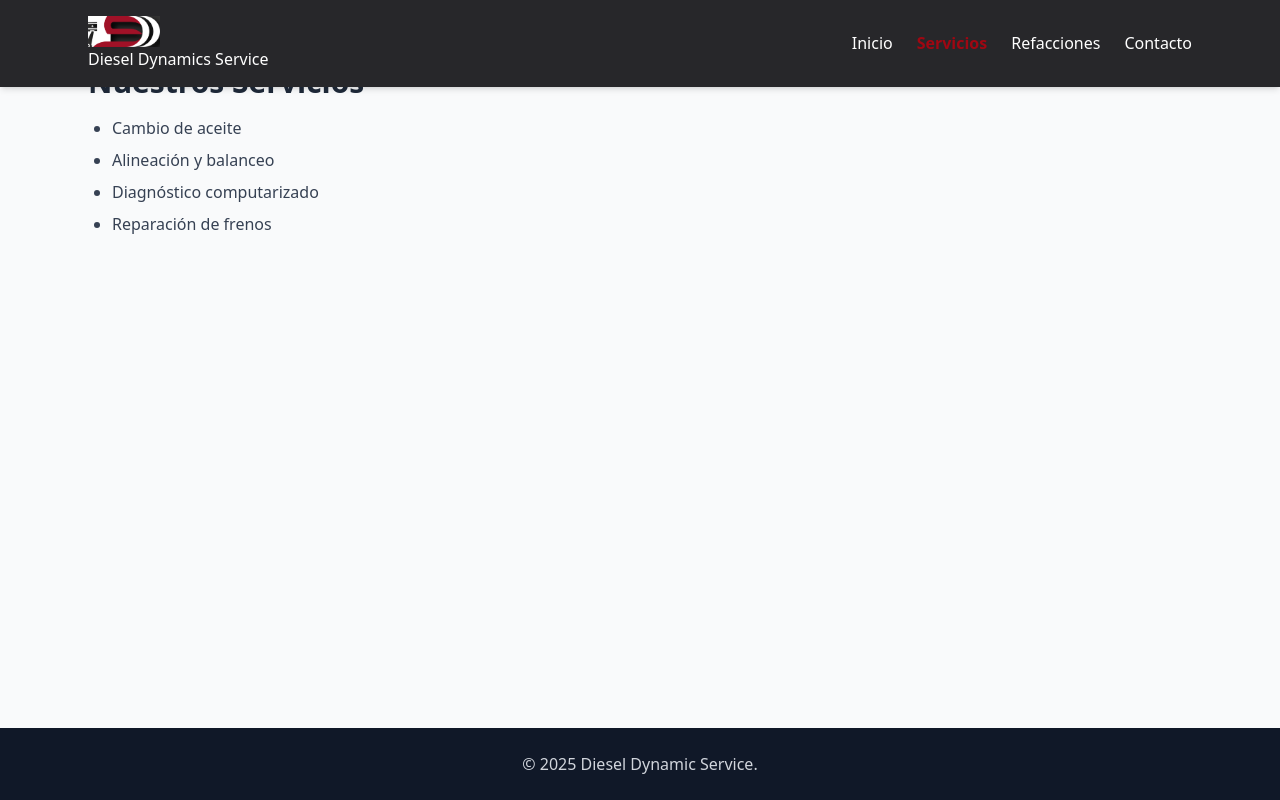
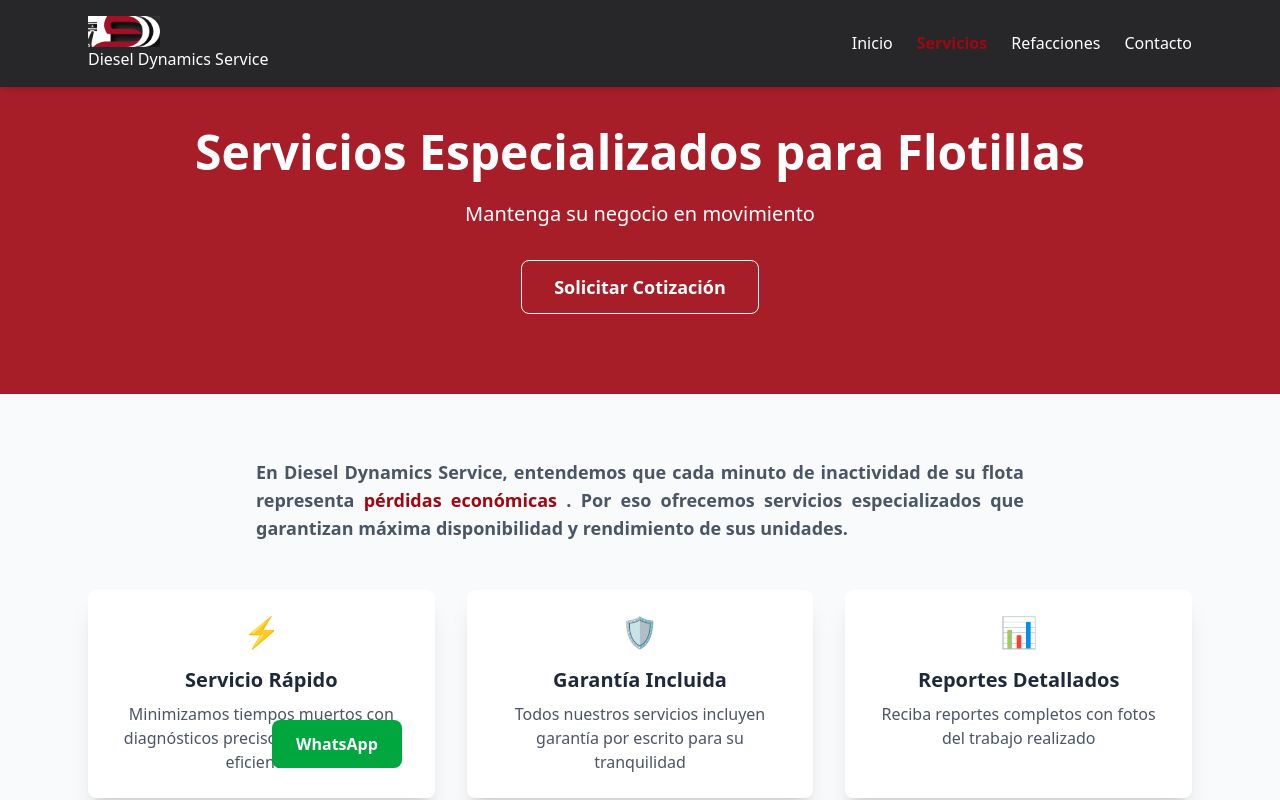
Before and after one commit to LegaspiRicardo/Diesel-Dynamic-Service, a React (Vite) app: page /servicios in a window 1280 px wide. Shown: the top 800 px of the page. Built offline with nearby package versions, Linux system fonts and the light colour scheme; the HTML template or start-up script is replaced by a standard one.

Commit message:
Add files via upload

```diff
--- a/src/pages/Home.tsx
+++ b/src/pages/Home.tsx
@@ -1,6 +1,5 @@
 // src/pages/Home.tsx
 import ServiciosCarousel from "../components/ServiciosCarousel";
-
 
 const servicios = [
     { title: "Reparación de motor", icon: "/icons/reparacionmotor.PNG" },
@@ -23,8 +22,6 @@ const servicios = [
 
 
 ];
-
-
 
 
 export default function Home() {
@@ -287,7 +284,7 @@ export default function Home() {
                                 <div className="bg-white p-8 rounded-lg shadow-md">
                                     <h3 className="text-2xl font-semibold mb-4 text-gray-700">Medios de comunicación</h3>
                                     <p className="text-lg text-gray-600 mb-2 flex">
-                                        Email: <a href="mailto:dieselservice82@gmail.com" className="text-red-700 font-bold text-xl underline hover:text-red-800 transition-colors block ml-4">dieselservice82@gmail.com</a>
+                                        Email: <a href="mailto:dieselservice82@gmail.com" className="text-red-700 font-bold text-xl underline hover:text-red-800 transition-colors block ml-2">dieselservice82@gmail.com</a>
                                     </p>
                                     <p className="text-lg text-gray-600 mb-2">
                                         Teléfono: <span className="text-red-700 font-bold text-xl"> 33 2629 5248 </span>
--- a/src/pages/Servicios.tsx
+++ b/src/pages/Servicios.tsx
@@ -1,14 +1,131 @@
 // src/pages/Servicios.tsx
+import ServiciosCarousel from "../components/ServiciosCarousel";
+
+const servicios = [
+    { title: "Reparación de motor", icon: "/icons/reparacionmotor.PNG" },
+    { title: "Frenos", icon: "/icons/frenos.PNG" },
+    { title: "Diagnóstico electronico", icon: "/icons/diagnostico.PNG" },
+    { title: "Fuel injection", icon: "/icons/fuelinjection.PNG" },
+    { title: "Fallas electromecanicas", icon: "/icons/fallaselect.PNG" },
+
+    { title: "Alineación y balanceo", icon: "/icons/alineacion.PNG" },
+    { title: "Afinación", icon: "/icons/afinacion.PNG" },
+    { title: "Bandas de tiempo", icon: "/icons/bandatiempo.PNG" },
+    { title: "Mantenimiento predictivo, preventivo y correctivo", icon: "/icons/mantenimientoprevent.PNG" },
+    { title: "Reparación de transmisión", icon: "/icons/reparaciontransmision.PNG" },
+
+    { title: "Gestion de flota", icon: "/icons/gestionflota.PNG" },
+    { title: "Suspension", icon: "/icons/suspension.PNG" },
+    { title: "Cambio de clutch", icon: "/icons/cambioclutch.PNG" },
+    { title: "Reparación de diferenciales", icon: "/icons/reparaciondif.PNG" },
+    { title: "Alianza comercial con proovedores mayoristas", icon: "/icons/alianza.PNG" },
+];
+
 export default function Servicios() {
     return (
-        <div className="max-w-6xl mx-auto px-6 py-16">
-            <h2 className="text-3xl font-bold mb-4">Nuestros Servicios</h2>
-            <ul className="list-disc pl-6 space-y-2 text-gray-700">
-                <li>Cambio de aceite</li>
-                <li>Alineación y balanceo</li>
-                <li>Diagnóstico computarizado</li>
-                <li>Reparación de frenos</li>
-            </ul>
-        </div>
+        <section className="pt-12">
+            {/* Botón Whatsapp*/}
+            <a
+                href="https://api.whatsapp.com/send?phone=523320853721&text=Hola,%20me%20interesa%20solicitar%20informes%20sobre%20sus%20servicios"
+                target="_blank"
+                rel="noopener noreferrer"
+                className="bg-green-600 hover:bg-green-700 text-white font-semibold py-3 px-6 rounded-lg transition-colors duration-300 fixed bottom-8 left-68 z-50"
+            >
+                WhatsApp
+            </a>
+            {/* Hero Section para Servicios */}
+            <div className="bg-red-800/90 text-white py-20">
+                <div className="max-w-6xl mx-auto px-6 text-center">
+                    <h1 className="text-5xl font-bold mb-6">Servicios Especializados para Flotillas</h1>
+                    <p className="text-xl mb-8 max-w-3xl mx-auto">
+                        Mantenga su negocio en movimiento
+                    </p>
+                    <button className="border border-white hover:bg-green-700 text-white px-8 py-3 rounded-lg font-bold text-lg transition">
+                        Solicitar Cotización
+                    </button>
+                </div>
+            </div>
+
+            {/* Introducción a los Servicios */}
+            <div className="max-w-6xl mx-auto px-6 pt-16">
+                <div className="text-center mb-12">
+                    {/*  <h2 className="text-4xl font-bold mb-8">Todo para el mantenimiento de sus unidades</h2>*/}
+                    <p className="text-lg font-bold text-gray-600 max-w-3xl mx-auto text-justify">
+                        En Diesel Dynamics Service, entendemos que cada minuto de inactividad de su flota
+                        representa <span className="text-red-800"> pérdidas económicas </span>. Por eso ofrecemos servicios especializados
+                        que garantizan máxima disponibilidad y rendimiento de sus unidades.
+                    </p>
+                </div>
+
+                {/* Beneficios Rápidos */}
+                <div className="grid grid-cols-1 md:grid-cols-3 gap-8 mb-16">
+                    <div className="text-center p-6 bg-white rounded-lg shadow-xl">
+                        <div className="text-3xl mb-4">⚡</div>
+                        <h3 className="text-xl font-bold mb-2">Servicio Rápido</h3>
+                        <p className="text-gray-600">Minimizamos tiempos muertos con diagnósticos precisos y reparaciones eficientes</p>
+                    </div>
+                    <div className="text-center p-6 bg-white rounded-lg shadow-xl">
+                        <div className="text-3xl mb-4">🛡️</div>
+                        <h3 className="text-xl font-bold mb-2">Garantía Incluida</h3>
+                        <p className="text-gray-600">Todos nuestros servicios incluyen garantía por escrito para su tranquilidad</p>
+                    </div>
+                    <div className="text-center p-6 bg-white rounded-lg shadow-xl">
+                        <div className="text-3xl mb-4">📊</div>
+                        <h3 className="text-xl font-bold mb-2">Reportes Detallados</h3>
+                        <p className="text-gray-600">Reciba reportes completos con fotos del trabajo realizado</p>
+                    </div>
+                </div>
+
+                {/* Lista de servicios básicos - Manteniendo tu estructura actual
+                <div className="bg-white rounded-lg shadow-lg p-8 mb-12">
+                    <h2 className="text-3xl font-bold mb-6 text-center">Servicios Principales</h2>
+                    <div className="grid grid-cols-1 md:grid-cols-2 gap-6">
+                        <div>
+                            <h3 className="text-xl font-semibold mb-4">Mantenimiento Regular</h3>
+                            <ul className="list-disc pl-6 space-y-2 text-gray-700">
+                                <li>Cambio de aceite y filtros</li>
+                                <li>Alineación y balanceo</li>
+                                <li>Afinación mayor y menor</li>
+                                <li>Bandas de tiempo</li>
+                            </ul>
+                        </div>
+                        <div>
+                            <h3 className="text-xl font-semibold mb-4">Reparaciones Especializadas</h3>
+                            <ul className="list-disc pl-6 space-y-2 text-gray-700">
+                                <li>Reparación de motor y transmisión</li>
+                                <li>Sistema de frenos completo</li>
+                                <li>Diagnóstico electrónico avanzado</li>
+                                <li>Suspensión y dirección</li>
+                            </ul>
+                        </div>
+                    </div>
+                </div>*/}
+            </div>
+
+            {/* Sección Carrusel de Servicios */}
+            <section className="w-11/12 mx-auto  bg-gray-50 py-12 rounded-xl">
+                <div className="text-center mb-8">
+                    <h2 className="text-3xl font-bold mb-2">Todos Nuestros Servicios</h2>
+                    <p className="text-lg font-bold text-gray-600 max-w-2xl mx-auto text-center">
+                        Conozca nuestra gama completa de servicios
+                    </p>
+                </div>
+                <ServiciosCarousel servicios={servicios} itemsPerSlide={5} />
+            </section>
+
+            {/* Llamada a la acción final */}
+            <div className="bg-red-800/90 text-white py-12">
+                <div className="max-w-4xl mx-auto text-center px-6">
+                    <h2 className="text-3xl font-bold mb-4">¿Necesitas un trabajo más específico?</h2>
+                    <p className="text-xl mb-6">
+                        Contáctanos y recibe una cotización personalizada para las necesidades de tu flota
+                    </p>
+                    <button className="border border-white hover:bg-gray-100 px-8 py-3 rounded-lg font-bold text-lg transition">
+                        Solicitar información
+                    </button>
+                </div>
+            </div>
+
+        </section>
     );
 }
```
